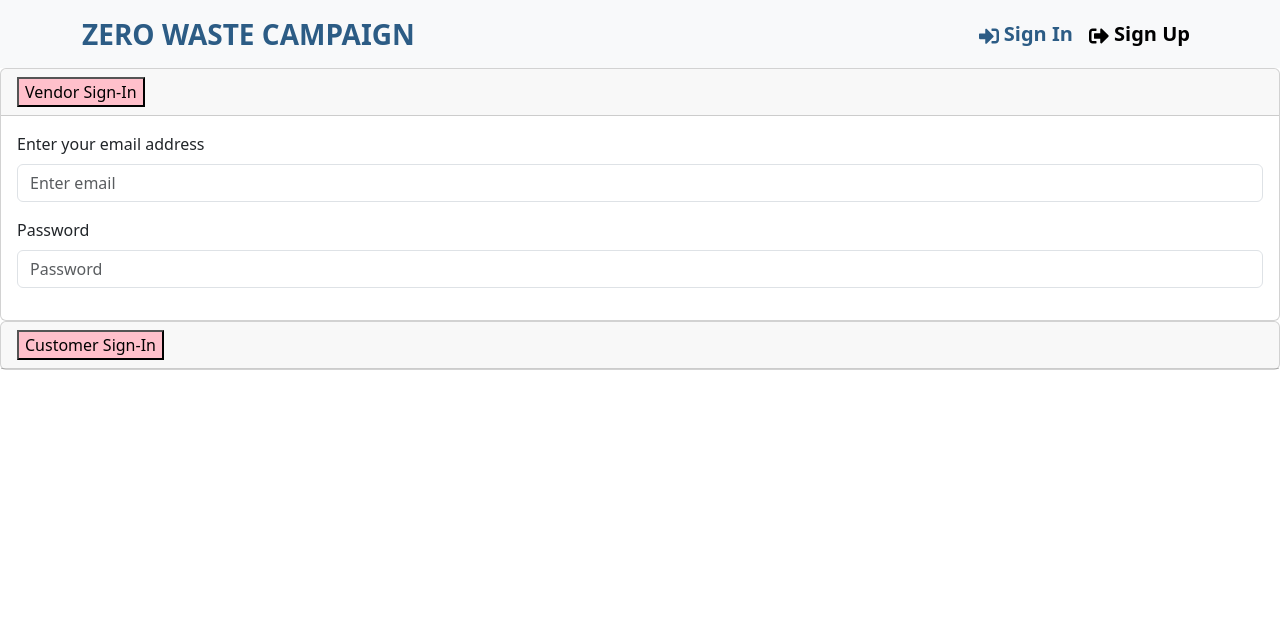
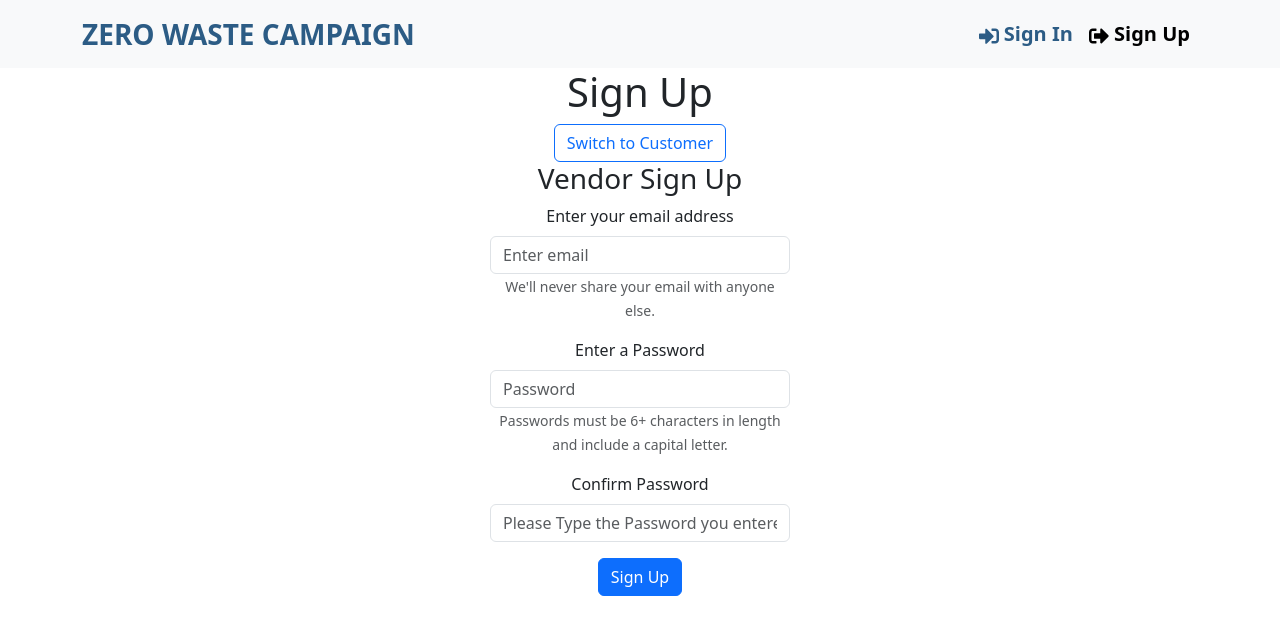
Before and after one commit to HACC2023/Sake, a React (Vite) app in the folder frontend/: page /signup in a window 1280 px wide. Shown: the top 634 px of the page. Built offline with nearby package versions, Linux system fonts and the light colour scheme.

Commit message:
sign in sign up

```diff
--- a/frontend/src/screens/SignIn.jsx
+++ b/frontend/src/screens/SignIn.jsx
@@ -1,66 +1,38 @@
+import React, { useState } from 'react';
 import Form from 'react-bootstrap/Form';
+import Button from 'react-bootstrap/Button';
 
-import Accordion from 'react-bootstrap/Accordion';
-import { useAccordionButton } from 'react-bootstrap/AccordionButton';
-import Card from 'react-bootstrap/Card';
+function SignIn() {
+  const [isVendor, setIsVendor] = useState(true);
 
-function CustomToggle({ children, eventKey }) {
-  const decoratedOnClick = useAccordionButton(eventKey, () =>
-    console.log('totally custom!'),
-  );
+  const toggleSignInMode = () => { {/*separated by whether they are a vendor or not*/}
+    setIsVendor(!isVendor);
+  };
 
   return (
-    <button
-      type="button"
-      style={{ backgroundColor: 'pink' }}
-      onClick={decoratedOnClick}
-    >
-      {children}
-    </button>
-  );
-}
-
-
-function SignIn() {
-  return (
-    <Accordion defaultActiveKey="0">
-      <Card>
-        <Card.Header>
-          <CustomToggle eventKey="0">Vendor Sign-In</CustomToggle>
-        </Card.Header>
-        <Accordion.Collapse eventKey="0">
-          <Card.Body><Form>
+    <div style={{ textAlign: 'center' }}>
+      <h1>Sign In</h1>
+      <div>
+        <Button onClick={toggleSignInMode} variant="outline-primary">
+          {isVendor ? 'Switch to Customer' : 'Switch to Vendor'}
+        </Button>
+      </div>
+      <h3>{isVendor ? 'Vendor Sign In' : 'Customer Sign In'}</h3>
+      <Form style={{ width: '300px', margin: 'auto' }}>
         <Form.Group className="mb-3" controlId="formGroupEmail">
-        <Form.Label>Email address</Form.Label>
-        <Form.Control type="email" placeholder="Enter email" />
+          <Form.Label>{isVendor ? 'Email address' : 'Phone Number'}</Form.Label>
+          <Form.Control type={isVendor ? 'email' : 'tel'} placeholder={isVendor ? 'Enter email' : 'Enter phone number'} />
         </Form.Group>
         <Form.Group className="mb-3" controlId="formGroupPassword">
           <Form.Label>Password</Form.Label>
           <Form.Control type="password" placeholder="Password" />
         </Form.Group>
-    </Form></Card.Body>
-        </Accordion.Collapse>
-      </Card>
-      <Card>
-        <Card.Header>
-          <CustomToggle eventKey="1">Customer Sign-In</CustomToggle>
-        </Card.Header>
-        <Accordion.Collapse eventKey="1">
-          <Card.Body><Form>
-      <Form.Group className="mb-3" controlId="formGroupEmail">
-        <Form.Label>Phone Number</Form.Label>
-        <Form.Control type="email" placeholder="Enter email" />
-      </Form.Group>
-      <Form.Group className="mb-3" controlId="formGroupPassword">
-        <Form.Label>Password</Form.Label>
-        <Form.Control type="password" placeholder="Password" />
-      </Form.Group>
-    </Form></Card.Body>
-        </Accordion.Collapse>
-      </Card>
-    </Accordion>
+        <Button variant="primary" type="submit">
+          Sign In
+        </Button>
+      </Form>
+    </div>
   );
 }
 
-
-export default SignIn
+export default SignIn;
--- a/frontend/src/screens/SignUp.jsx
+++ b/frontend/src/screens/SignUp.jsx
@@ -1,66 +1,48 @@
+import React, { useState } from 'react';
 import Form from 'react-bootstrap/Form';
+import Button from 'react-bootstrap/Button';
 
-import Accordion from 'react-bootstrap/Accordion';
-import { useAccordionButton } from 'react-bootstrap/AccordionButton';
-import Card from 'react-bootstrap/Card';
+function SignUp() {
+  const [isVendor, setIsVendor] = useState(true);
 
-function CustomToggle({ children, eventKey }) {
-  const decoratedOnClick = useAccordionButton(eventKey, () =>
-    console.log('totally custom!'),
-  );
+  const toggleSignUpMode = () => {
+    setIsVendor(!isVendor);
+  };
 
   return (
-    <button
-      type="button"
-      style={{ backgroundColor: 'pink' }}
-      onClick={decoratedOnClick}
-    >
-      {children}
-    </button>
+    <div style={{ textAlign: 'center' }}>
+      <h1>Sign Up</h1>
+      <div>
+        <Button onClick={toggleSignUpMode} variant="outline-primary">
+          {isVendor ? 'Switch to Customer' : 'Switch to Vendor'}
+        </Button>
+      </div>
+      <h3>{isVendor ? 'Vendor Sign Up' : 'Customer Sign Up'}</h3>
+      <Form style={{ width: '300px', margin: 'auto' }}>
+        <Form.Group className="mb-3" controlId="formGroupEmail">
+          <Form.Label>{isVendor ? 'Enter your email address' : 'Enter your phone number'}</Form.Label>
+          <Form.Control type={isVendor ? 'email' : 'tel'} placeholder={isVendor ? 'Enter email' : 'Enter phone number'} />
+          <Form.Text className="text-muted">
+            {isVendor ? 'We\'ll never share your email with anyone else.' : 'We\'ll never share your phone number with anyone else.'}
+          </Form.Text>
+        </Form.Group>
+        <Form.Group className="mb-3" controlId="formGroupPassword">
+          <Form.Label>Enter a Password</Form.Label>
+          <Form.Control type="password" placeholder="Password" />
+          <Form.Text className="text-muted">
+            Passwords must be 6+ characters in length and include a capital letter.
+          </Form.Text>
+        </Form.Group>
+        <Form.Group className="mb-3" controlId="formGroupPasswordConfirmation">
+          <Form.Label>Confirm Password</Form.Label>
+          <Form.Control type="password" placeholder="Please Type the Password you entered previously." />
+        </Form.Group>
+        <Button variant="primary" type="submit">
+          Sign Up
+        </Button>
+      </Form>
+    </div>
   );
 }
 
-
-function SignUp() {
-  return (
-    <Accordion defaultActiveKey="0">
-      <Card>
-        <Card.Header>
-          <CustomToggle eventKey="0">Vendor Sign-In</CustomToggle>
-        </Card.Header>
-        <Accordion.Collapse eventKey="0">
-          <Card.Body><Form>
-      <Form.Group className="mb-3" controlId="formGroupEmail">
-        <Form.Label>Enter your email address</Form.Label>
-        <Form.Control type="email" placeholder="Enter email" />
-      </Form.Group>
-      <Form.Group className="mb-3" controlId="formGroupPassword">
-        <Form.Label>Password</Form.Label>
-        <Form.Control type="password" placeholder="Password" />
-      </Form.Group>
-    </Form></Card.Body>
-        </Accordion.Collapse>
-      </Card>
-      <Card>
-        <Card.Header>
-          <CustomToggle eventKey="1">Customer Sign-In</CustomToggle>
-        </Card.Header>
-        <Accordion.Collapse eventKey="1">
-          <Card.Body><Form>
-      <Form.Group className="mb-3" controlId="formGroupEmail">
-        <Form.Label>Phone Number</Form.Label>
-        <Form.Control type="email" placeholder="Enter email" />
-      </Form.Group>
-      <Form.Group className="mb-3" controlId="formGroupPassword">
-        <Form.Label>Password</Form.Label>
-        <Form.Control type="password" placeholder="Password" />
-      </Form.Group>
-    </Form></Card.Body>
-        </Accordion.Collapse>
-      </Card>
-    </Accordion>
-  );
-}
-
-
-export default SignUp
+export default SignUp;
```
Lines whose indentation alone changed are shown as unchanged.
